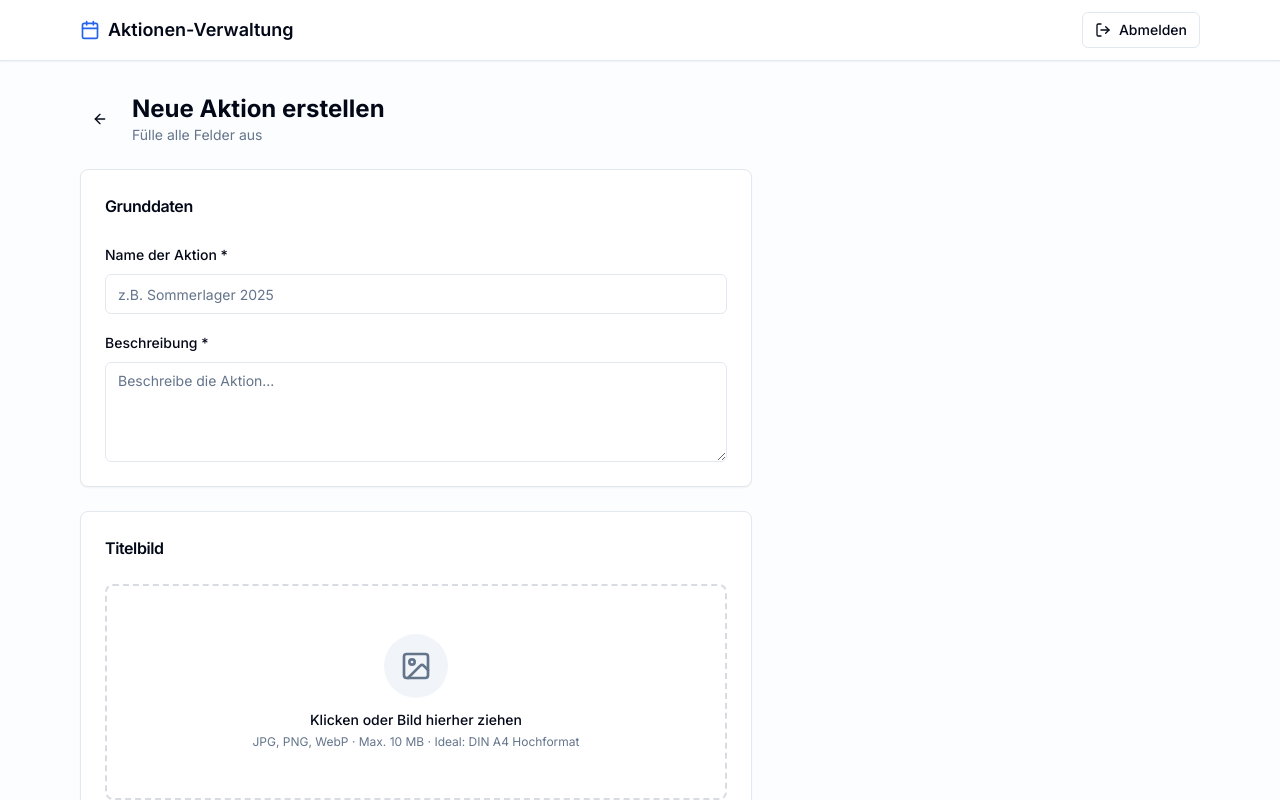
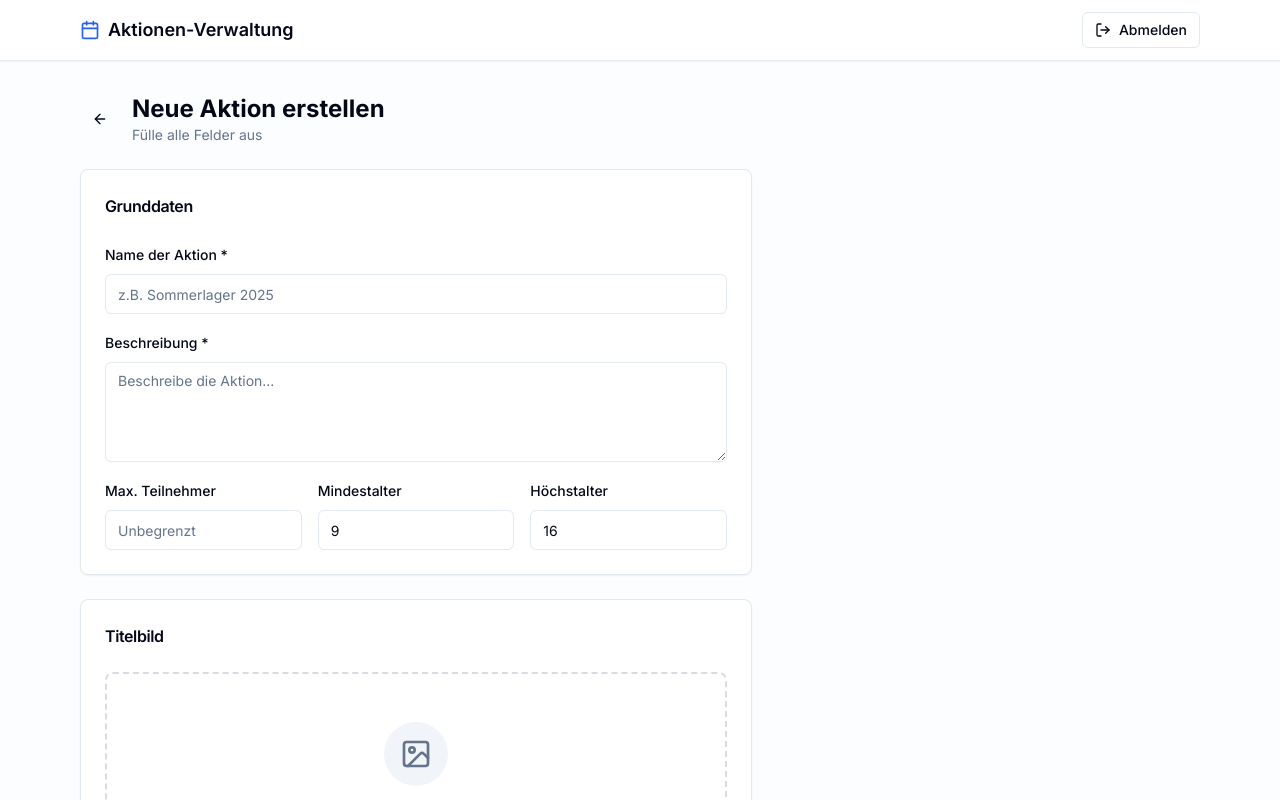
Before and after one commit to awichmann89-cyber/aktionen-anmeldungen, a Next.js app: page /admin/dashboard/aktionen/new in a window 1280 px wide. Shown: the top 800 px of the page. Built offline with nearby package versions, Linux system fonts and the light colour scheme.

Commit message:
Feature: Maximalteilnehmer & Altersbegrenzung

```diff
--- a/app/admin/dashboard/aktionen/[id]/page.tsx
+++ b/app/admin/dashboard/aktionen/[id]/page.tsx
@@ -61,6 +61,9 @@ interface Aktion {
   anmeldeschluss: string
   slug: string
   imageUrl: string | null
+  maxTeilnehmer: number | null
+  minAlter: number
+  maxAlter: number
   optionen: Option[]
   anmeldungen: Anmeldung[]
 }
@@ -79,6 +82,7 @@ export default function AktionDetailPage({ params }: { params: Promise<{ id: str
 
   const [form, setForm] = useState({
     name: '', description: '', startDate: '', endDate: '', anmeldeschluss: '',
+    maxTeilnehmer: '', minAlter: '9', maxAlter: '16',
   })
   const [imageUrl, setImageUrl] = useState<string | null>(null)
   const [optionen, setOptionen] = useState<OptionEntry[]>([])
@@ -97,6 +101,12 @@ export default function AktionDetailPage({ params }: { params: Promise<{ id: str
         anmeldeschluss: formatDateTimeInput(data.anmeldeschluss),
       })
       setImageUrl(data.imageUrl ?? null)
+      setForm((f) => ({
+        ...f,
+        maxTeilnehmer: data.maxTeilnehmer != null ? String(data.maxTeilnehmer) : '',
+        minAlter: String(data.minAlter ?? 9),
+        maxAlter: String(data.maxAlter ?? 16),
+      }))
       setOptionen(
         data.optionen.map((o) => ({ id: o.id, label: o.label, type: o.type }))
       )
@@ -124,6 +134,9 @@ export default function AktionDetailPage({ params }: { params: Promise<{ id: str
         body: JSON.stringify({
           ...form,
           imageUrl,
+          maxTeilnehmer: form.maxTeilnehmer ? Number(form.maxTeilnehmer) : null,
+          minAlter: Number(form.minAlter),
+          maxAlter: Number(form.maxAlter),
           optionen: validOptionen.map((o) => ({ label: o.label, type: o.type })),
         }),
       })
@@ -233,6 +246,38 @@ export default function AktionDetailPage({ params }: { params: Promise<{ id: str
               <div className="space-y-2">
                 <Label>Beschreibung *</Label>
                 <Textarea className="min-h-[100px]" value={form.description} onChange={(e) => setForm((f) => ({ ...f, description: e.target.value }))} required />
+              </div>
+              <div className="grid grid-cols-1 sm:grid-cols-3 gap-4">
+                <div className="space-y-2">
+                  <Label>Max. Teilnehmer</Label>
+                  <Input
+                    type="number"
+                    min="1"
+                    placeholder="Unbegrenzt"
+                    value={form.maxTeilnehmer}
+                    onChange={(e) => setForm((f) => ({ ...f, maxTeilnehmer: e.target.value }))}
+                  />
+                </div>
+                <div className="space-y-2">
+                  <Label>Mindestalter</Label>
+                  <Input
+                    type="number"
+                    min="0"
+                    max="99"
+                    value={form.minAlter}
+                    onChange={(e) => setForm((f) => ({ ...f, minAlter: e.target.value }))}
+                  />
+                </div>
+                <div className="space-y-2">
+                  <Label>Höchstalter</Label>
+                  <Input
+                    type="number"
+                    min="0"
+                    max="99"
+                    value={form.maxAlter}
+                    onChange={(e) => setForm((f) => ({ ...f, maxAlter: e.target.value }))}
+                  />
+                </div>
               </div>
             </CardContent>
           </Card>
--- a/app/admin/dashboard/aktionen/new/page.tsx
+++ b/app/admin/dashboard/aktionen/new/page.tsx
@@ -35,6 +35,9 @@ export default function NewAktionPage() {
     startDate: '',
     endDate: '',
     anmeldeschluss: '',
+    maxTeilnehmer: '',
+    minAlter: '9',
+    maxAlter: '16',
   })
   const [imageUrl, setImageUrl] = useState<string | null>(null)
   const [optionen, setOptionen] = useState<OptionEntry[]>([createOption()])
@@ -54,6 +57,9 @@ export default function NewAktionPage() {
         body: JSON.stringify({
           ...form,
           imageUrl,
+          maxTeilnehmer: form.maxTeilnehmer ? Number(form.maxTeilnehmer) : null,
+          minAlter: Number(form.minAlter),
+          maxAlter: Number(form.maxAlter),
           optionen: validOptionen.map((o) => ({ label: o.label, type: o.type })),
         }),
       })
@@ -108,6 +114,41 @@ export default function NewAktionPage() {
                 onChange={(e) => setForm((f) => ({ ...f, description: e.target.value }))}
                 required
               />
+            </div>
+            <div className="grid grid-cols-1 sm:grid-cols-3 gap-4">
+              <div className="space-y-2">
+                <Label htmlFor="maxTeilnehmer">Max. Teilnehmer</Label>
+                <Input
+                  id="maxTeilnehmer"
+                  type="number"
+                  min="1"
+                  placeholder="Unbegrenzt"
+                  value={form.maxTeilnehmer}
+                  onChange={(e) => setForm((f) => ({ ...f, maxTeilnehmer: e.target.value }))}
+                />
+              </div>
+              <div className="space-y-2">
+                <Label htmlFor="minAlter">Mindestalter</Label>
+                <Input
+                  id="minAlter"
+                  type="number"
+                  min="0"
+                  max="99"
+                  value={form.minAlter}
+                  onChange={(e) => setForm((f) => ({ ...f, minAlter: e.target.value }))}
+                />
+              </div>
+              <div className="space-y-2">
+                <Label htmlFor="maxAlter">Höchstalter</Label>
+                <Input
+                  id="maxAlter"
+                  type="number"
+                  min="0"
+                  max="99"
+                  value={form.maxAlter}
+                  onChange={(e) => setForm((f) => ({ ...f, maxAlter: e.target.value }))}
+                />
+              </div>
             </div>
           </CardContent>
         </Card>
--- a/app/anmeldung/[slug]/page.tsx
+++ b/app/anmeldung/[slug]/page.tsx
@@ -11,7 +11,7 @@ import { Checkbox } from '@/components/ui/checkbox'
 import { Alert, AlertDescription, AlertTitle } from '@/components/ui/alert'
 import { Separator } from '@/components/ui/separator'
 import {
-  Calendar, Clock, CheckCircle2, AlertCircle, Loader2, Plus, Trash2, User,
+  Calendar, Clock, CheckCircle2, AlertCircle, Loader2, Plus, Trash2, User, Users,
 } from 'lucide-react'
 import Image from 'next/image'
 
@@ -32,6 +32,10 @@ interface Aktion {
   endDate: string
   anmeldeschluss: string
   imageUrl: string | null
+  maxTeilnehmer: number | null
+  minAlter: number
+  maxAlter: number
+  anmeldungen: { id: string }[]
   optionen: Option[]
 }
 
@@ -173,6 +177,9 @@ export default function AnmeldungPage({ params }: { params: Promise<{ slug: stri
   }
 
   const isOpen = isRegistrationOpen(aktion.anmeldeschluss)
+  const anmeldungenCount = aktion.anmeldungen.length
+  const isAusgebucht = aktion.maxTeilnehmer !== null && anmeldungenCount >= aktion.maxTeilnehmer
+  const freePlaetze = aktion.maxTeilnehmer !== null ? aktion.maxTeilnehmer - anmeldungenCount : null
   const checkboxOptionen = aktion.optionen.filter((o) => o.type === 'CHECKBOX')
   const textOptionen = aktion.optionen.filter((o) => o.type === 'TEXT')
 
@@ -249,6 +256,20 @@ export default function AnmeldungPage({ params }: { params: Promise<{ slug: stri
                   {formatDateTime(aktion.anmeldeschluss)}
                 </span>
               </div>
+              <div className="flex items-center gap-2 text-muted-foreground">
+                <Users className="h-4 w-4 shrink-0" />
+                <span>Alter: {aktion.minAlter}–{aktion.maxAlter} Jahre</span>
+              </div>
+              {aktion.maxTeilnehmer !== null && (
+                <div className="flex items-center gap-2">
+                  <Users className="h-4 w-4 shrink-0 text-muted-foreground" />
+                  <span className={isAusgebucht ? 'text-destructive font-medium' : freePlaetze !== null && freePlaetze <= 5 ? 'text-orange-600 font-medium' : 'text-muted-foreground'}>
+                    {isAusgebucht
+                      ? 'Ausgebucht'
+                      : `${freePlaetze} von ${aktion.maxTeilnehmer} Plätzen frei`}
+                  </span>
+                </div>
+              )}
             </div>
           </CardContent>
         </Card>
@@ -261,7 +282,17 @@ export default function AnmeldungPage({ params }: { params: Promise<{ slug: stri
           </Alert>
         )}
 
-        {isOpen && (
+        {isOpen && isAusgebucht && (
+          <Alert variant="destructive">
+            <AlertCircle className="h-4 w-4" />
+            <AlertTitle>Ausgebucht</AlertTitle>
+            <AlertDescription>
+              Alle Plätze für diese Aktion sind vergeben. Eine Anmeldung ist nicht mehr möglich.
+            </AlertDescription>
+          </Alert>
+        )}
+
+        {isOpen && !isAusgebucht && (
           <form onSubmit={handleSubmit} className="space-y-4">
             <Card>
               <CardHeader className="pb-2">
--- a/app/api/admin/aktionen/[id]/route.ts
+++ b/app/api/admin/aktionen/[id]/route.ts
@@ -31,7 +31,7 @@ export async function PUT(request: Request, { params }: { params: Promise<{ id:
   try {
     const { id } = await params
     const body = await request.json()
-    const { name, description, startDate, endDate, anmeldeschluss, imageUrl, optionen } = body
+    const { name, description, startDate, endDate, anmeldeschluss, imageUrl, maxTeilnehmer, minAlter, maxAlter, optionen } = body
 
     await prisma.option.deleteMany({ where: { aktionId: id } })
 
@@ -44,6 +44,9 @@ export async function PUT(request: Request, { params }: { params: Promise<{ id:
         endDate: new Date(endDate),
         anmeldeschluss: new Date(anmeldeschluss),
         imageUrl: imageUrl ?? null,
+        maxTeilnehmer: maxTeilnehmer ? Number(maxTeilnehmer) : null,
+        minAlter: minAlter != null ? Number(minAlter) : 9,
+        maxAlter: maxAlter != null ? Number(maxAlter) : 16,
         optionen: {
           create: (optionen || []).map(
             (o: { label: string; type: string }, i: number) => ({
--- a/app/api/admin/aktionen/route.ts
+++ b/app/api/admin/aktionen/route.ts
@@ -20,7 +20,7 @@ export async function GET() {
 export async function POST(request: Request) {
   try {
     const body = await request.json()
-    const { name, description, startDate, endDate, anmeldeschluss, imageUrl, optionen } = body
+    const { name, description, startDate, endDate, anmeldeschluss, imageUrl, maxTeilnehmer, minAlter, maxAlter, optionen } = body
 
     if (!name || !description || !startDate || !endDate || !anmeldeschluss) {
       return NextResponse.json({ error: 'Pflichtfelder fehlen' }, { status: 400 })
@@ -36,6 +36,9 @@ export async function POST(request: Request) {
         endDate: new Date(endDate),
         anmeldeschluss: new Date(anmeldeschluss),
         imageUrl: imageUrl || null,
+        maxTeilnehmer: maxTeilnehmer ? Number(maxTeilnehmer) : null,
+        minAlter: minAlter != null ? Number(minAlter) : 9,
+        maxAlter: maxAlter != null ? Number(maxAlter) : 16,
         slug,
         optionen: {
           create: (optionen || []).map(
--- a/app/api/anmeldung/route.ts
+++ b/app/api/anmeldung/route.ts
@@ -19,7 +19,10 @@ export async function POST(request: Request) {
       return NextResponse.json({ error: 'Name und Aktion sind Pflichtfelder' }, { status: 400 })
     }
 
-    const aktion = await prisma.aktion.findUnique({ where: { id: aktionId } })
+    const aktion = await prisma.aktion.findUnique({
+      where: { id: aktionId },
+      include: { _count: { select: { anmeldungen: true } } },
+    })
     if (!aktion) {
       return NextResponse.json({ error: 'Aktion nicht gefunden' }, { status: 404 })
     }
@@ -27,6 +30,13 @@ export async function POST(request: Request) {
     if (new Date() > new Date(aktion.anmeldeschluss)) {
       return NextResponse.json(
         { error: 'Der Anmeldeschluss ist bereits überschritten' },
+        { status: 400 }
+      )
+    }
+
+    if (aktion.maxTeilnehmer !== null && aktion._count.anmeldungen >= aktion.maxTeilnehmer) {
+      return NextResponse.json(
+        { error: 'Diese Aktion ist bereits ausgebucht' },
         { status: 400 }
       )
     }
--- a/app/api/public/[slug]/route.ts
+++ b/app/api/public/[slug]/route.ts
@@ -9,6 +9,7 @@ export async function GET(_: Request, { params }: { params: Promise<{ slug: stri
       where: { slug },
       include: {
         optionen: { orderBy: { order: 'asc' } },
+        anmeldungen: { select: { id: true } },
       },
     })
 
```
Also changed, not shown: 1 other file (tests, documents, lock files or other folders).
